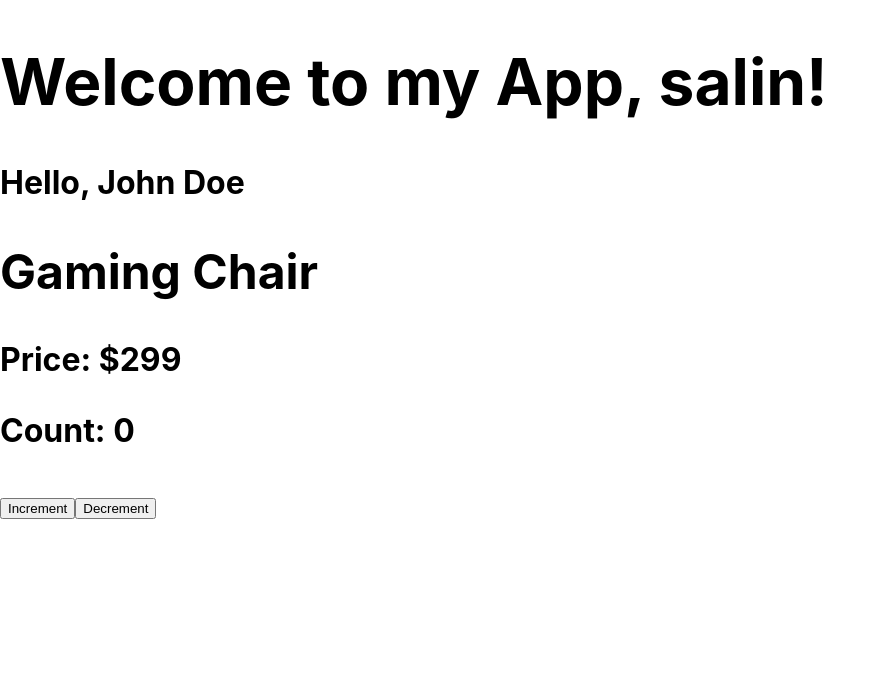
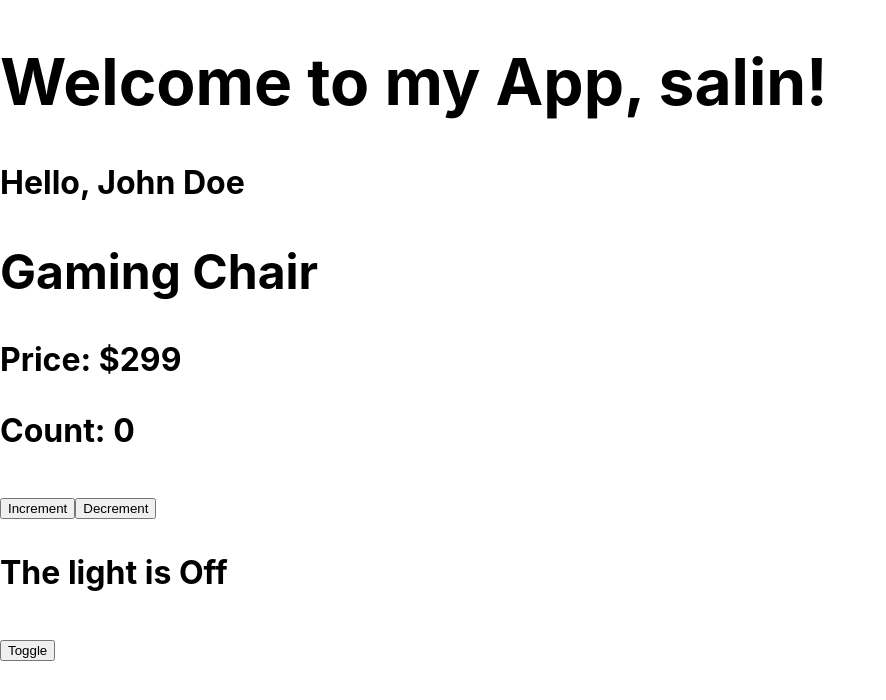
Before and after one commit to salinpaul94/60_DAY_PLAN_FOR_CROSS_PALTFORM_DEVELOPMENT, a React (Create React App) app in the folder test-roject/: page / in a window 1280 px wide. Shown: the top 700 px of the page, without its empty margins (0-886 px from the left). Built offline with nearby package versions, Linux system fonts and the light colour scheme.

Commit message:
useState example 2

```diff
--- a/test-roject/src/App.js
+++ b/test-roject/src/App.js
@@ -2,6 +2,7 @@
 import Welcome  from './components/welcome';
 import Product from './components/product';
 import Counter from './components/counter';
+import Toggle from './components/toggle';
 
 const user = {
   firstName: 'John',
@@ -14,6 +15,7 @@
     Hello, {user.firstName} {user.lastName}
     <Product name="Gaming Chair" price={299}/>
     <Counter />
+    <Toggle />
   </h1>
 )
 
--- /dev/null
+++ b/test-roject/src/components/toggle.js
@@ -0,0 +1,15 @@
+import React, { useState } from 'react';
+
+function Toggle() {
+    const [isOn, setIsOn] = useState(false);
+
+    return (
+        <div>
+            <p>The light is {isOn ? 'On' : 'Off'}</p>
+						<button onClick={() => setIsOn(!isOn)}>Toggle</button>
+        </div>
+    );
+}
+
+
+export default Toggle;
```
